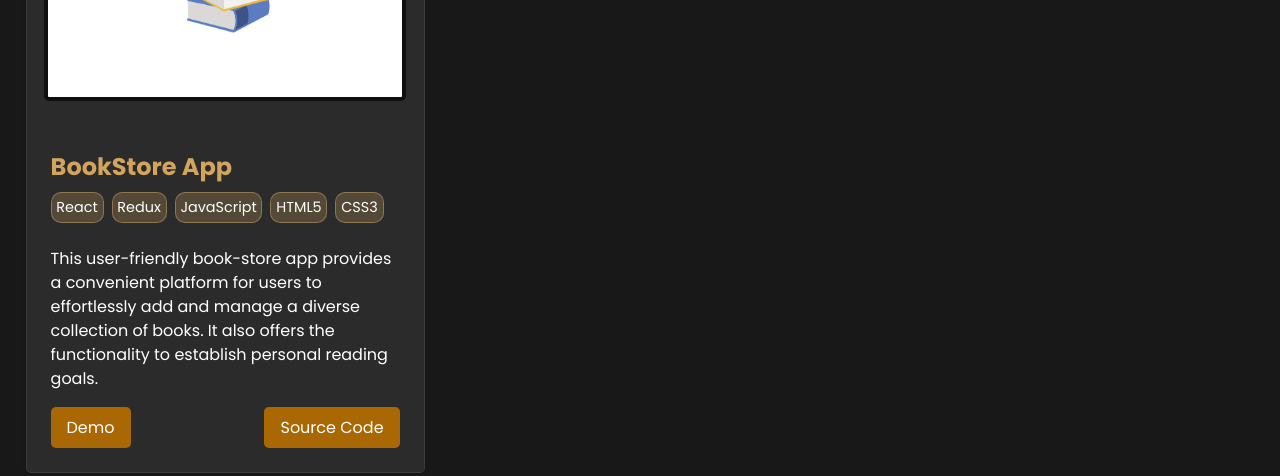
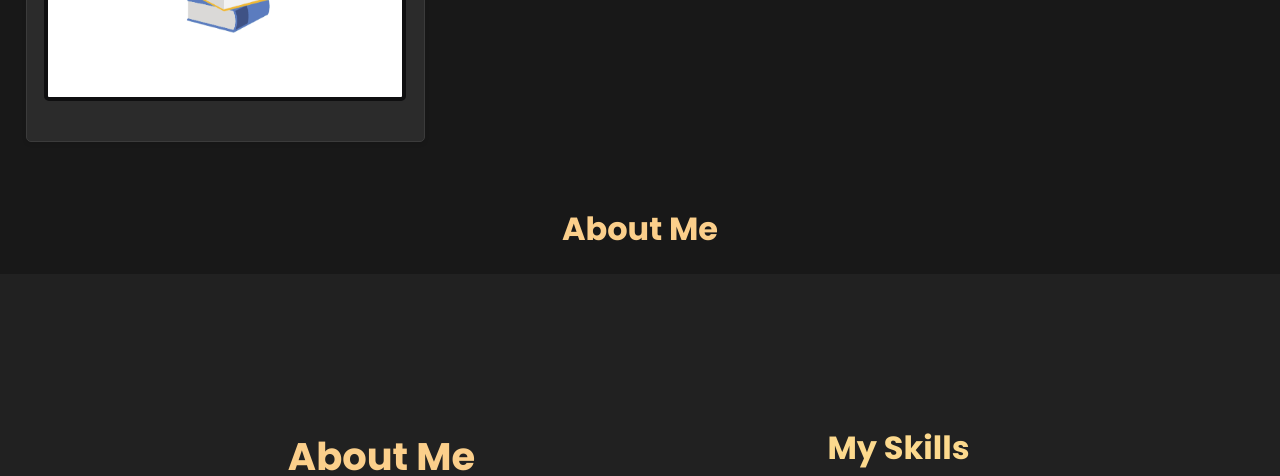
Before and after one commit to EddyShimwa/My-Portfolio, a website: page index.html in a window 1280 px wide. Shown: the part 3380-3856 px from the top of the page. Drawn offline with nearby package versions, Linux system fonts and the light colour scheme.

Commit message:
remove duplicated projects

```diff
--- a/index.html
+++ b/index.html
@@ -293,25 +293,6 @@
         <div class="app-image-container">
           <img class="app-image" src="images/BookStore.png" alt="Todo App Screenshot" />
         </div>
-        <div class="app-details">
-          <h1 class="project-title">BookStore App</h1>
-          <div class="techs">
-            <span>React</span>
-            <span>Redux</span>
-            <span>JavaScript</span>
-            <span>HTML5</span>
-            <span>CSS3</span>
-          </div>
-          <p class="app-description">
-            This user-friendly book-store app provides a convenient platform for users to effortlessly add and manage a diverse collection of books. It also offers the functionality to establish personal reading goals.
-          </p>
-
-          <div class="project-buttons">
-          <a href="https://my-book-store.onrender.com/" class="project-link">Demo</a>
-          <a href="https://github.com/EddyShimwa/book-store" class="project-link">Source Code</a>
-          </div>
-
-        </div>
       </div>
     </div>
   </section>
```
